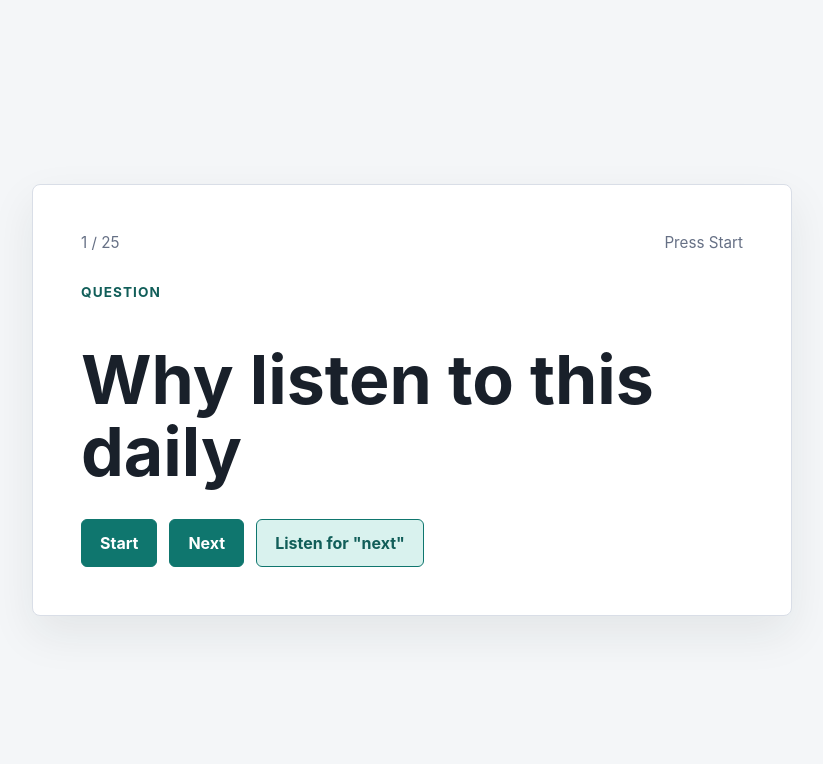
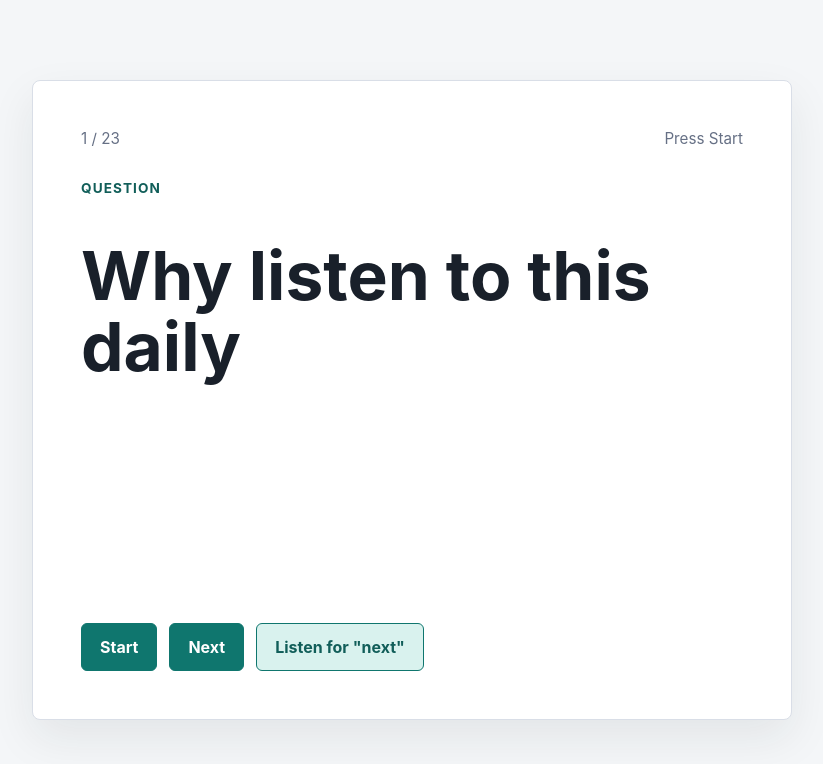
Before and after one commit to Andrewros/journal, a plain HTML site: page index.html in a window 1280 px wide. Shown: the whole page, without its empty margins (228-1051 px from the left). Drawn offline with Linux system fonts and the light colour scheme.

Commit message:
Added quest

```diff
--- a/script.js
+++ b/script.js
@@ -10,25 +10,23 @@ const questions = [
   "What should you do during moments where nothing is happening and you can't journal",
   "What should you do when you don't want to work and why?",
   "Why should you be frugal?",
-  "What is the best problem to solve to win any game?",
-  "What is the evilest way to win a game?",
   "How do you find out who knows something important?",
   "Why should you go to sleep early?",
   "Why should you avoid screens when not doing anything?",
   "What are the easiest habits to improve charisma?",
-  "Why should you always be present during conversations?",
-  "Why should you love improving?",
+  "How do you do all the anki on a day you are very unmotivated?",
   "Why should you avoid comparison to others?",
   "What is a helpful way to deal with being better than most people around you?",
   "Why is it ok to be delusionally confident?",
   "What is the best drill to improve confidence?",
   "Why is concentration so important?",
-  "What is the best way to be more extroverted when talking one on one"
+  "What is the best way to be more extroverted when talking one on one",
+  "Why should you make sure to always get approximately 8 hours of sleep every night even if you wake up early."
 ];
 const answers = [
   "One of the main ways that humans actually believe things is through hearing them repeatedly. This is helpful propoganda. Just remembering things are true doesn't make you fully believe it.",
   "There is no reason that there should be a high correlation between what your dopamine receptors in your brain wants to do and what you actually should be doing for long-term happiness.",
-  "1. Manipulate opponents model of reality 2. Attack the player not the game",
+  "1. Manipulate opponents model of reality. This is often done by making opponent think they alread won or already lost but there are other ways to do it. Patrick Jane uses it a lot to catch killers. 2. Attack the player not the game. Think about how Ayanokouji beat Ichinose in Year 2 volume 12 sometimes better opponents are easier to attack.",
   "Machine Learning and Cybersecurity as these are powerful skills",
   "Remember that many people including people you admire have gone through the same things if not worse",
   "Meditation is one of the few ways to improve vertical thinking which is one of the pillars to being smart. It allows you to think through the consequences of actions even ones other people don't see.",
@@ -37,21 +35,18 @@ const answers = [
   "Observe. Journaling is only useful if you can write things down. Think about how many of your normal thoughts have really been that impactful. It is better to just train observation as a skill than waste time thinking about useless stuff.",
   "Work anyway. By working when you don't want to you will not be as productive but you will have gained discipline which is more imporant. This is why it is more productive to work when you're not motivated as opposed to when you are",
   "Any dollar that you spend now will be worth 2.6 times that amount in the future thus you should not just be thinking about the money being spend but the opportunity cost of that expense. Remember there is no reason that what you want to do will correspond with what is rational.",
-  "How can I manipulate my opponents model of reality? The most common form of this is making the opponent think they already won or already lost so they won't care anymore but there are other ways of doing this to.",
-  "Attack the player not the game. Think about how Ayanokouji beat Ichinose in year 2 volume 12. Attacking the player can be much stronger as you can never assume you are better than anyone through sheer skill alone.",
   "Make it so that everyone besides the person who knows something will perform an action. Think about how Patrick Jane tricks a lot of people. It could be making them look around for the person who they think did it by making them raise hands or offering money for information everyone else would give.",
   "You are genetically an early bird and thus waking up early will keep you more productive. There is nothing you can do about this no different than how hard an ant tries it will never be able to beat its genetics and become a human.",
   "It is a great time to either journal or observe and you are also addicted to the screens so it should only be something done that is scheduled always and likely at the end of the day.",
   "Smile. Speak more confidently. Give a pause before responding. Talk in terms of stories not facts.",
-  "It improves charisma as a habit and is also something that is very noticeable.",
   "Use the foot in the door technique. Do 1 anki, then 2 then 4 and so on and you can eventually reach a max like 16 before taking a break but that is the best way to do it. The break can be relaxing on the bed just don't make it anything stimulating.",
-  "Imagine every power fantasy you have. They are all realistic. Most people are lazy and as you train you are becoming the version of yourself that you love. Thus whenever you train visualize the person that you want to become looking back at yourself training and see how far you came.",
   "Since high school you have already been better than most people and thus alot of comparisons are going to be bad. Thus you have two options. Compare yourself against only people who are better than you which is ridiculous since it isn't possible to holistically view between you and someone else who is better. They might be smarter and stronger than you but more miserable which is not a win that is necessarily good you will just compare average feets of yourself versus their best. You could also compare against average person around you who you will always beat. Thus the best comparison is against you from a year ago or some time in the past.",
   "Don't take anything personally from people around you. Imagine being insulted by a kindergartener and taking that personally. Most people know nothing about you and them insulting you likely means they are a baby compared to you anyway. But never use this as a way to dismiss beliefs. Almost everyone has useful beliefs that you haven't thought of because you are a different type of creature and part of improving is acknowledging your constraints and understanding anyway even if you disagree.",
   "Beliefs shouldn't be about what is true. Beliefs should only be about what is helpful and as long as you restrain yourself it is more helpful than harmful.",
   "Visualize success in the scenario. This will condition yourself to feel better in the scenario that you are in.",
   "It trains your neocortex. The part of your brain responsible for free will. It makes your actions intentional and not automatic which is the only way to optimize them.",
-  "Imagine as if everyone you are talking with is a heavenly angel and there is no judgement of anything. Moreover, you can also warm up with friends beforehand."
+  "Imagine as if everyone you are talking with is a heavenly angel and there is no judgement of anything. Moreover, you can also warm up with friends beforehand.",
+  "Because being forced to be awake but being extremely tired feels like torture. It makes life not fun and you repeatedly fall for this fallacy. Too much sleep is better than too little. Historically you wake up earlier and then get tired in a few hours."
 ];
 
 const promptText = document.querySelector("#promptText");
@@ -69,6 +64,7 @@ let recognition = null;
 let listening = false;
 let recognitionActive = false;
 let lastNextCommandAt = 0;
+const minPromptFontSize = 20;
 
 function hasContent() {
   return questions.length > 0 && answers.length > 0;
@@ -82,6 +78,32 @@ function updateProgress() {
   const total = questions.length;
   const current = total === 0 ? 0 : currentIndex + 1;
   progress.textContent = `${current} / ${total}`;
+}
+
+function fitPromptText() {
+  promptText.style.removeProperty("--prompt-font-size");
+  promptText.scrollTop = 0;
+
+  window.requestAnimationFrame(() => {
+    const maxFontSize = parseFloat(window.getComputedStyle(promptText).fontSize);
+    let low = minPromptFontSize;
+    let high = maxFontSize;
+    let best = minPromptFontSize;
+
+    while (high - low > 0.5) {
+      const mid = (low + high) / 2;
+      promptText.style.setProperty("--prompt-font-size", `${mid}px`);
+
+      if (promptText.scrollHeight <= promptText.clientHeight) {
+        best = mid;
+        low = mid;
+      } else {
+        high = mid;
+      }
+    }
+
+    promptText.style.setProperty("--prompt-font-size", `${best}px`);
+  });
 }
 
 function speak(text, afterSpeech) {
@@ -115,6 +137,7 @@ function showQuestion(shouldSpeak = started) {
     modeLabel.textContent = "Question";
     promptText.textContent = "Add questions and answers in script.js to begin.";
     updateProgress();
+    fitPromptText();
     return;
   }
 
@@ -122,6 +145,7 @@ function showQuestion(shouldSpeak = started) {
   modeLabel.textContent = "Question";
   promptText.textContent = questions[currentIndex];
   updateProgress();
+  fitPromptText();
   if (shouldSpeak) speak(questions[currentIndex]);
 }
 
@@ -130,12 +154,13 @@ function showAnswer() {
   modeLabel.textContent = "Answer";
   promptText.textContent = getAnswerForCurrentQuestion();
   updateProgress();
+  fitPromptText();
   speak(getAnswerForCurrentQuestion());
 }
 
 function moveToNextQuestion() {
   currentIndex = (currentIndex + 1) % questions.length;
-  window.setTimeout(showQuestion, 1000);
+  showQuestion();
 }
 
 function handleNext() {
--- a/styles.css
+++ b/styles.css
@@ -35,10 +35,10 @@ button {
 
 .practice-panel {
   width: min(760px, 100%);
+  height: min(640px, calc(100vh - 48px));
   min-height: 360px;
   display: flex;
   flex-direction: column;
-  justify-content: space-between;
   gap: 32px;
   padding: clamp(24px, 5vw, 48px);
   border: 1px solid var(--line);
@@ -65,9 +65,12 @@ button {
 }
 
 h1 {
+  flex: 1;
+  min-height: 0;
   margin: 0;
+  overflow-y: auto;
   overflow-wrap: anywhere;
-  font-size: clamp(2rem, 6vw, 4.25rem);
+  font-size: var(--prompt-font-size, clamp(2rem, 6vw, 4.25rem));
   line-height: 1.05;
   letter-spacing: 0;
 }
@@ -120,7 +123,8 @@ h1 {
   }
 
   .practice-panel {
-    min-height: calc(100vh - 32px);
+    height: calc(100vh - 32px);
+    min-height: 0;
   }
 
   .status-row,
```
